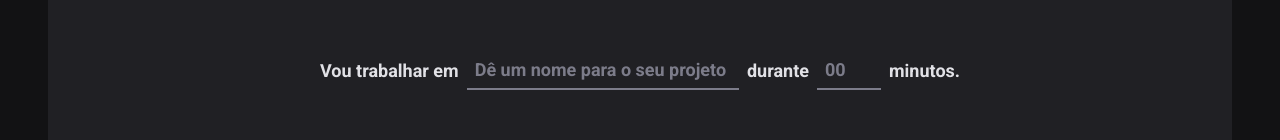
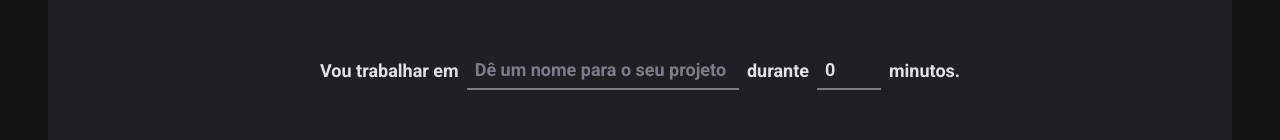
Before and after one commit to ViniciusBaylet/Ignite-Timer, a React (Vite) app: page / in a window 1280 px wide. Shown: the part 183-323 px from the top of the page. Built offline with nearby package versions, Linux system fonts and the light colour scheme.

Commit message:
integrando typescript ao formulario

```diff
--- a/src/pages/Home/index.tsx
+++ b/src/pages/Home/index.tsx
@@ -9,15 +9,26 @@
 const newCycleFormValidationSchema = zod.object({
     task: zod.string().min(1, "Informe a tarefa"),
     minutesAmount: zod.number().min(1, "O ciclo precisa de no mínimo 1 minuto").max(60, "O ciclo precisa ser de no máximo 60 minutos")
-})
+});
+
+// interface NewCycleFormData {
+//     task: string
+//     minutesAmount: number
+// }
+
+type NewCycleFormData = zod.infer<typeof newCycleFormValidationSchema>
 
 export function Home() {
 
-    const { register, handleSubmit, watch } = useForm({
-        resolver: zodResolver(newCycleFormValidationSchema)
+    const { register, handleSubmit, watch } = useForm<NewCycleFormData>({
+        resolver: zodResolver(newCycleFormValidationSchema),
+        defaultValues: {
+            task: "",
+            minutesAmount: 0
+        }
     });
 
-    function handleCreateNewCycle(data: any) {
+    function handleCreateNewCycle(data: NewCycleFormData) {
 
     }
 
```
